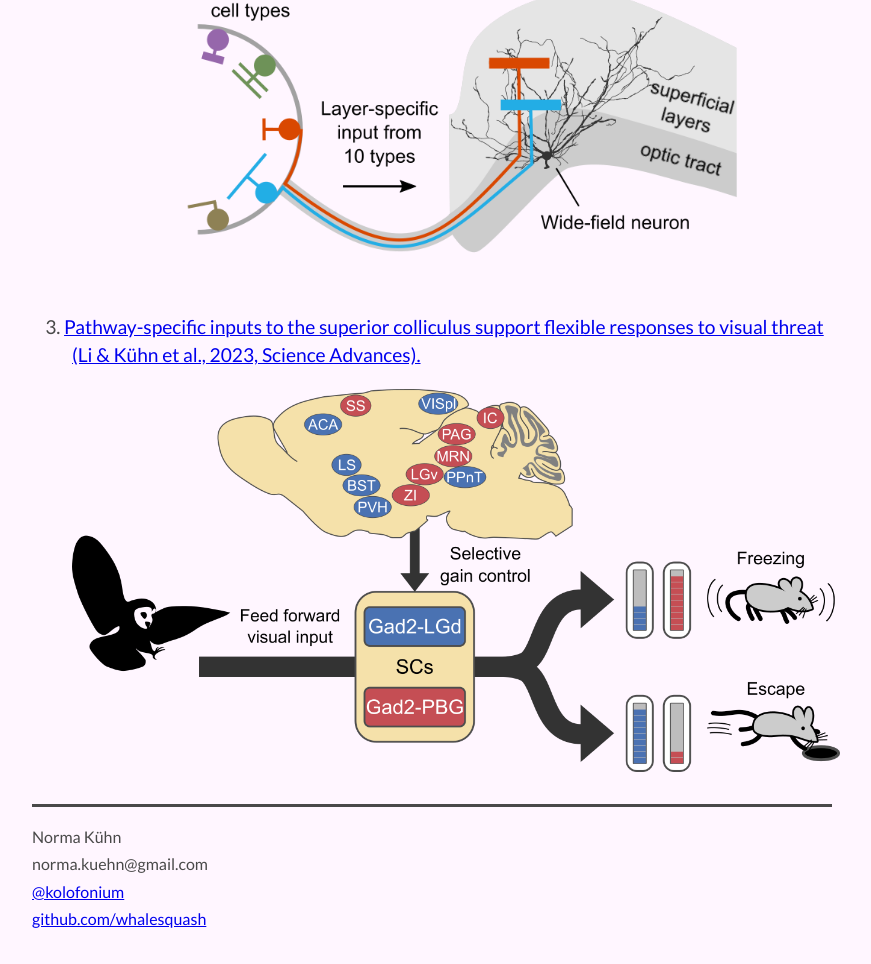
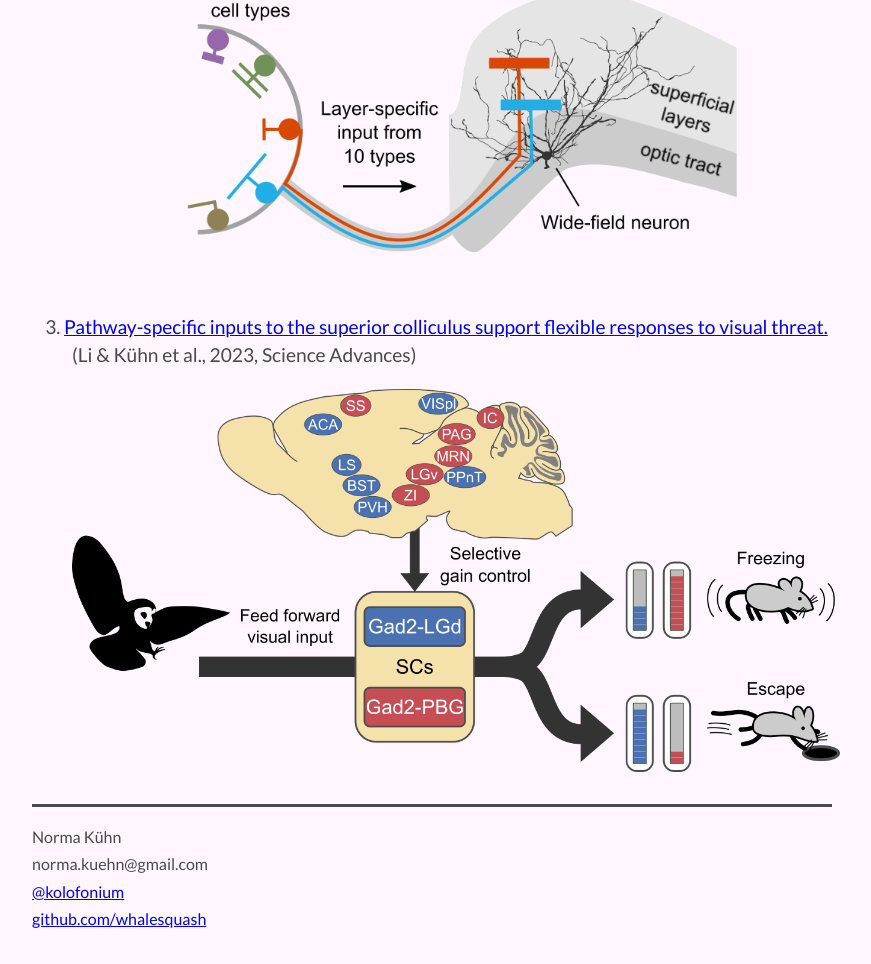
Before and after one commit to nkkuhn/nkkuhn.github.io, a plain HTML site: page index.html in a window 1280 px wide. Shown: the part 1127-2091 px from the top of the page, without its empty margins (104-975 px from the left). Drawn offline with Linux system fonts and the light colour scheme.

Commit message:
changed reference

```diff
--- a/index.html
+++ b/index.html
@@ -109,8 +109,9 @@
         <br />
     </li>
 	<li>
-        <a href="https://www.science.org/doi/abs/10.1126/sciadv.ade3874"> Pathway-specific inputs to the superior colliculus support flexible responses to visual threat (Li & Kühn et al., 2023, Science Advances).
+        <a href="https://www.science.org/doi/abs/10.1126/sciadv.ade3874"> Pathway-specific inputs to the superior colliculus support flexible responses to visual threat.
         </a>
+        (Li & Kühn et al., 2023, Science Advances)
         <br />
         <img src="pics/Gad2_summary.png" title="Selective gain control of two Gad2 output pathways enables flexibility in defensive behaviors." style="width:40em">
     </li>
```
